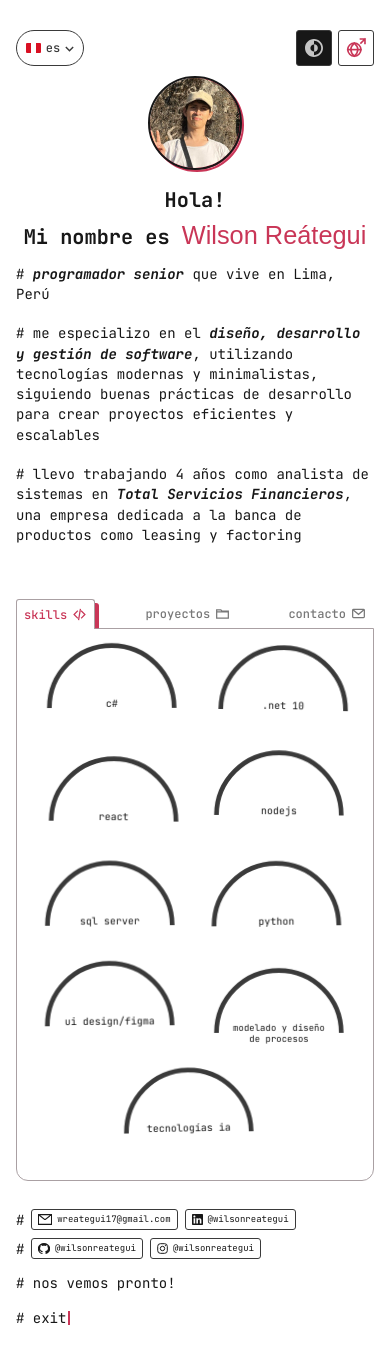
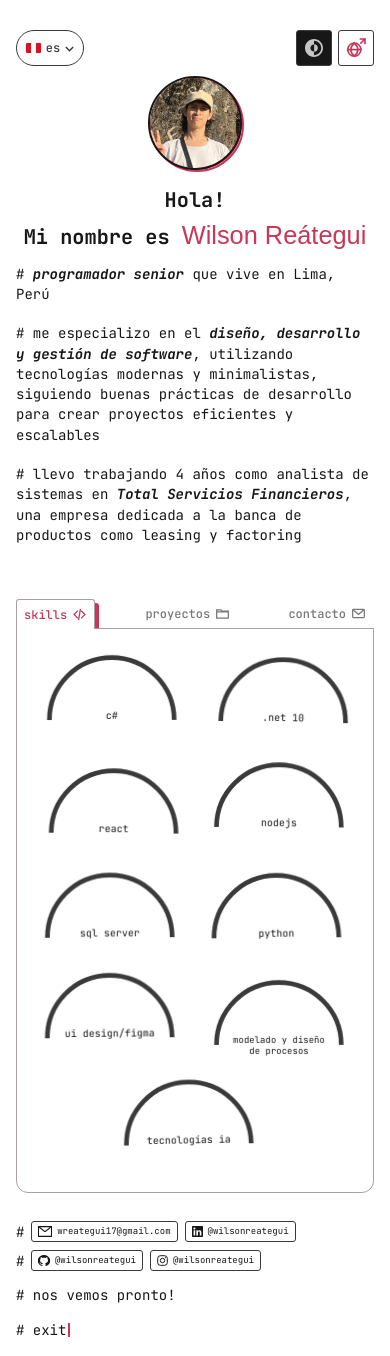
Before and after one commit to wilsonreategui/dev_page, a React (Vite) app: page / in a window 390 px wide. Built offline with nearby package versions, Linux system fonts and the light colour scheme; a web font is replaced by a local one.

Commit message:
Responsive Update

```diff
--- a/src/styles.css
+++ b/src/styles.css
@@ -784,18 +784,33 @@ a {
   display: flex;
   flex: 0 0 auto;
   flex-direction: column;
-  /* Altura única: los 343px que mide skills con sus 9 arcos a separación natural.
-     Es a la vez mínimo y máximo, así que las tres pestañas rellenan ese alto y
-     ninguna se estira de más. Si algo no cabe, el panel tiene su scroll.
-     El número es medido y sale de una suma: 2 de borde + 18 y 12 de este padding +
-     10, 297 y 4 de la rejilla de skills. Si se toca cualquiera de esos hay que
-     rehacer la cuenta, o el alto sobrante se le va a repartir a las filas —skills
-     rellena el panel con space-between— y el hueco reaparece entre los arcos. */
-  height: 343px;
+  /* Altura única para las tres pestañas, pero elástica: la fija el alto que sobre en la
+     ventana, entre dos topes medidos. Los tres números son sumas de piezas reales; si se
+     toca cualquiera de esas piezas hay que rehacer la cuenta.
+
+     Suelo 355px — skills entera. Sus 9 arcos a separación natural miden 323 (22, 297 y 4
+     de la rejilla) y encima van 18 y 12 de este padding y 2 de borde. Es el piso porque
+     skills y contacto no tendrían que llegar nunca a tener scroll: el que crece con el
+     tiempo es proyectos, y para eso está el techo.
+
+     Techo 463px — dos tarjetas de proyecto completas. 13 de padding-top —proyectos entra
+     más arriba— + 12 y 12 de la rejilla + 193 + 26 de gap + 193 + 12 de este padding + 2
+     de borde. Los 193 son la tarjeta más alta de las dos, que es lo que miden ambas en
+     inglés, así que el par entero entra en los dos idiomas. De la tercera en adelante ya
+     no se pide más alto: caen debajo y el panel las pasa a su scroll.
+
+     Resta 534px — todo lo que no es el panel. 400 por encima (cabecera, hero y la fila de
+     pestañas, medidos en español, que es el idioma que deja el hero 20px más alto; en
+     inglés sobra ese pelo más) y 134 del pie. Así el panel toma el hueco justo que queda
+     sin empujar la página a scrollear: el máximo llega a partir de una ventana de 997px
+     de alto y el mínimo se toca por debajo de 889px. */
+  height: clamp(355px, calc(100vh - 534px), 463px);
   min-height: 0;
-  /* El padding derecho es menor porque la barra aporta su propio aire: la suma
-     con el canal de 24px deja el mismo ancho de contenido que antes. */
-  padding: 18px 8px 12px 17px;
+  /* Parejo a los dos lados. Antes la derecha iba en 8px para compensar el canal de 24px
+     que la barra tenía reservado siempre; sin ese canal, esos 8px dejaban el contenido
+     descentrado contra el borde derecho. Cuando la barra aparece se toma sus 24px de
+     este mismo hueco, que es lo que hace que el contenido no se descoloque de más. */
+  padding: 18px 17px 12px;
   border: 1px solid var(--panel-border);
   border-radius: 0 12px 12px 12px;
   background: transparent;
@@ -803,7 +818,10 @@ a {
   overflow-y: auto;
   overflow-x: hidden;
   overscroll-behavior: contain;
-  scrollbar-gutter: stable;
+  /* Sin scrollbar-gutter: stable a propósito. Reservaba el canal de la barra en las tres
+     pestañas, hubiera scroll o no, y como skills y contacto ya no desbordan nunca eso era
+     una franja en blanco fija contra el borde derecho. Con el valor por defecto el canal
+     solo se abre cuando el contenido no entra —de la tercera tarjeta en adelante—. */
   outline: none;
 }
 
@@ -907,8 +925,10 @@ a {
   width: 100%;
   max-width: 580px;
   /* padding y no margin: al rellenar el panel, el margen se comería alto del propio
-     bloque y las filas tendrían menos sitio para repartirse. */
-  padding-block: 10px 4px;
+     bloque y las filas tendrían menos sitio para repartirse. Los 22px de arriba van
+     sumados al alto del panel, no descontados del reparto: si no, las tres filas se
+     apretarían para devolver ese aire y los arcos perderían su separación natural. */
+  padding-block: 22px 4px;
   margin: 0 auto;
 }
 
@@ -1191,9 +1211,10 @@ a {
      debajo de la última tarjeta. */
   align-content: start;
   width: 100%;
-  /* Arriba sin aire propio: la primera tarjeta arranca contra el padding del panel, y
-     el gap deja respirar a las siguientes sin que la pila deje de leerse como lista. */
-  padding-block: 0 12px;
+  /* Aire propio arriba además del padding del panel, para que la primera tarjeta no
+     arranque pegada a las pestañas; el gap deja respirar a las siguientes sin que la
+     pila deje de leerse como lista. */
+  padding-block: 12px 12px;
   margin: 0 auto;
 }
 
```
